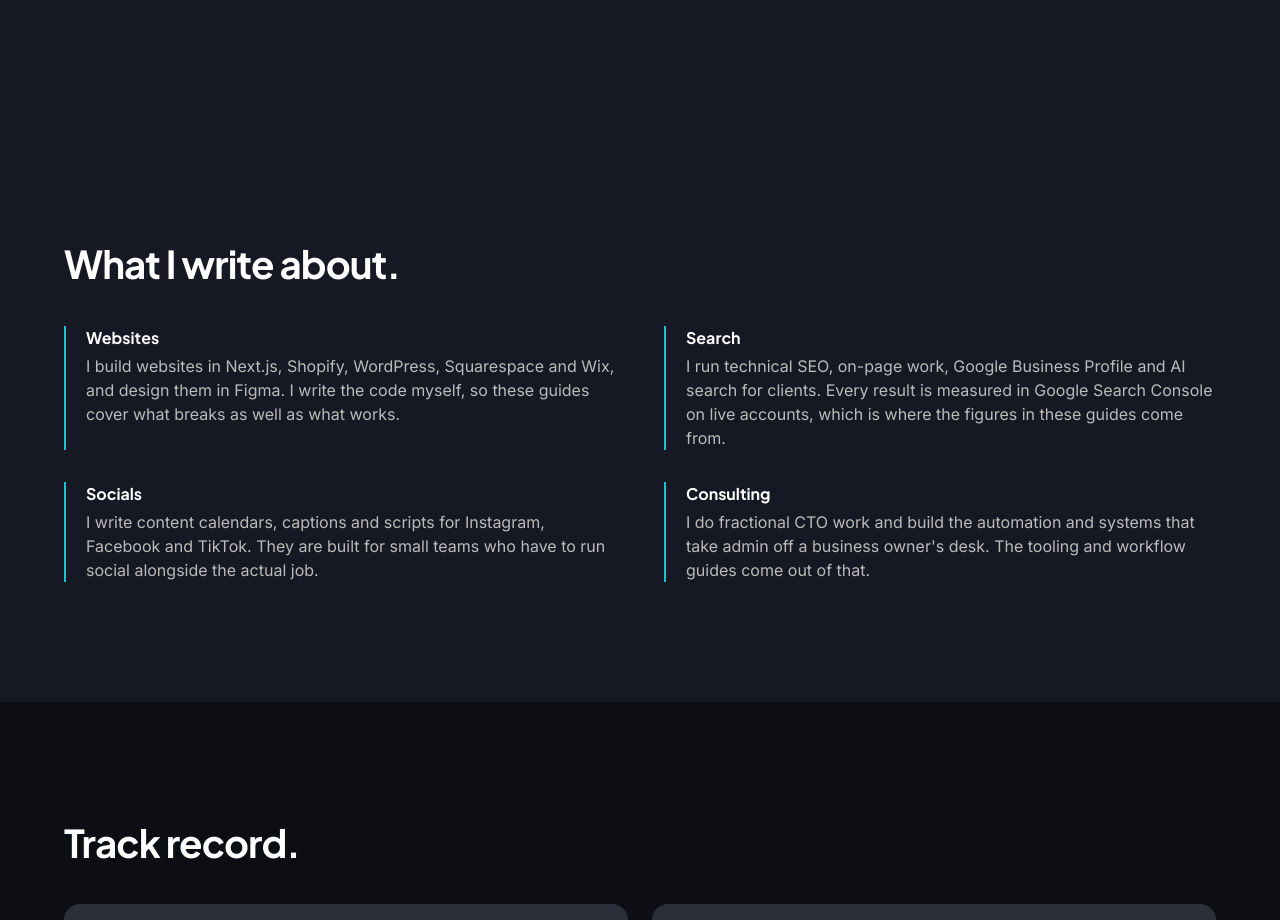
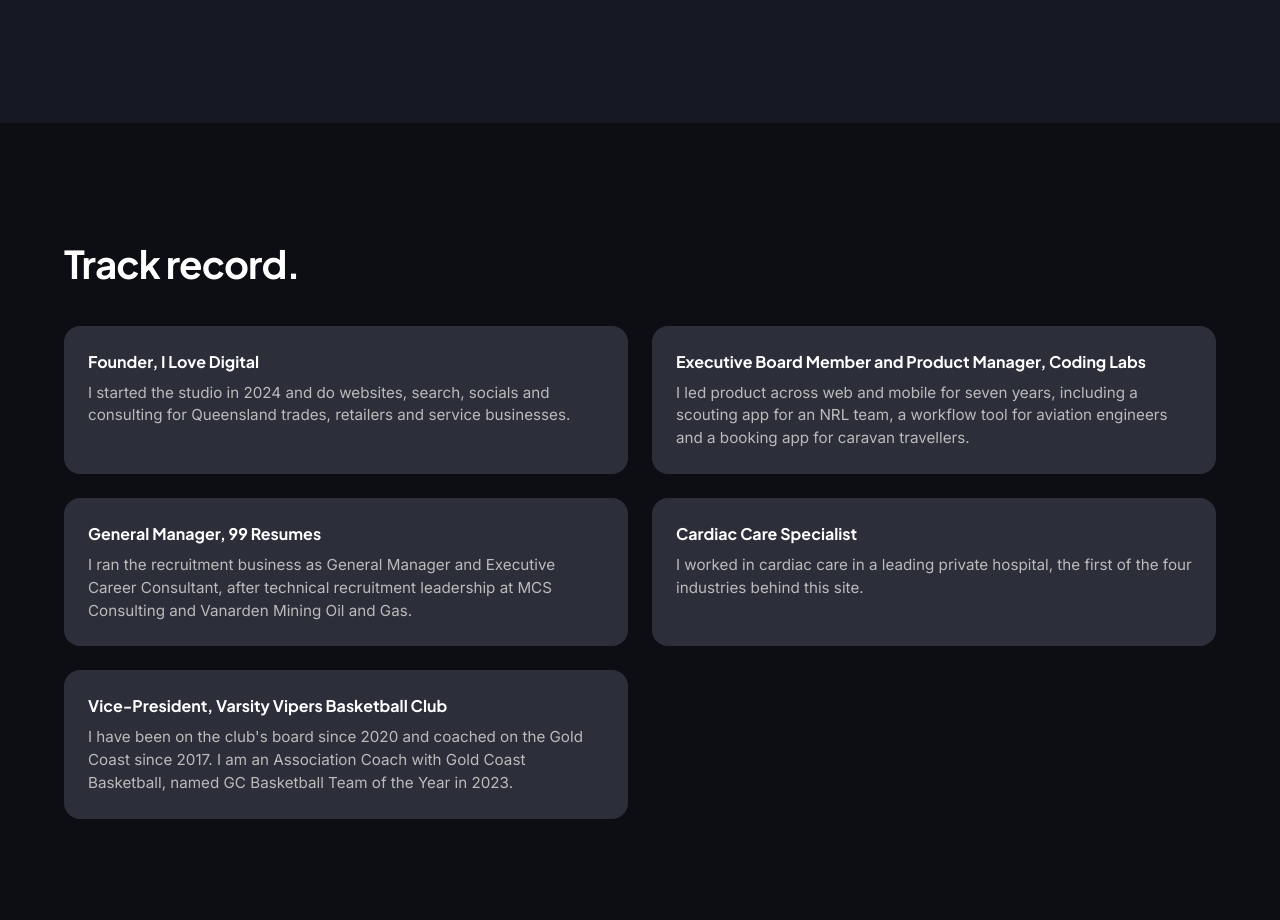
Before and after one commit to jerrellniu/ilovedigital-web, a Next.js app: page /about/jerrell-niu in a window 1280 px wide. Shown: the part 860-1780 px from the top of the page. Built offline with nearby package versions, Linux system fonts and the light colour scheme.

Commit message:
Drop the What I write about section; keep the pillars as knowsAbout

```diff
--- a/src/app/about/jerrell-niu/page.tsx
+++ b/src/app/about/jerrell-niu/page.tsx
@@ -27,6 +27,8 @@
           jobTitle: author.jobTitle,
           description: author.meta.description,
           image: author.image,
+          // The four pillars no longer render as a section, but they remain the
+          // Person's knowsAbout, which is what ties this entity to its subjects.
           knowsAbout: author.expertise.items.map((i) => i.title),
           sameAs: author.sameAs,
         })}
@@ -64,19 +66,6 @@
             showCentreLabel={false}
           />
         ) : null}
-      </section>
-
-      {/* Expertise */}
-      <section className="container-wide section-y">
-        <h2 className="mb-10 text-[clamp(1.7rem,3vw,2.4rem)]">{author.expertise.heading}</h2>
-        <div className="grid gap-x-12 gap-y-8 md:grid-cols-2">
-          {author.expertise.items.map((item) => (
-            <div key={item.title} className="border-l-2 border-cyan pl-5">
-              <div className="font-heading font-bold">{item.title}</div>
-              <p className="mt-1 text-muted">{item.body}</p>
-            </div>
-          ))}
-        </div>
       </section>
 
       {/* Experience */}
```
